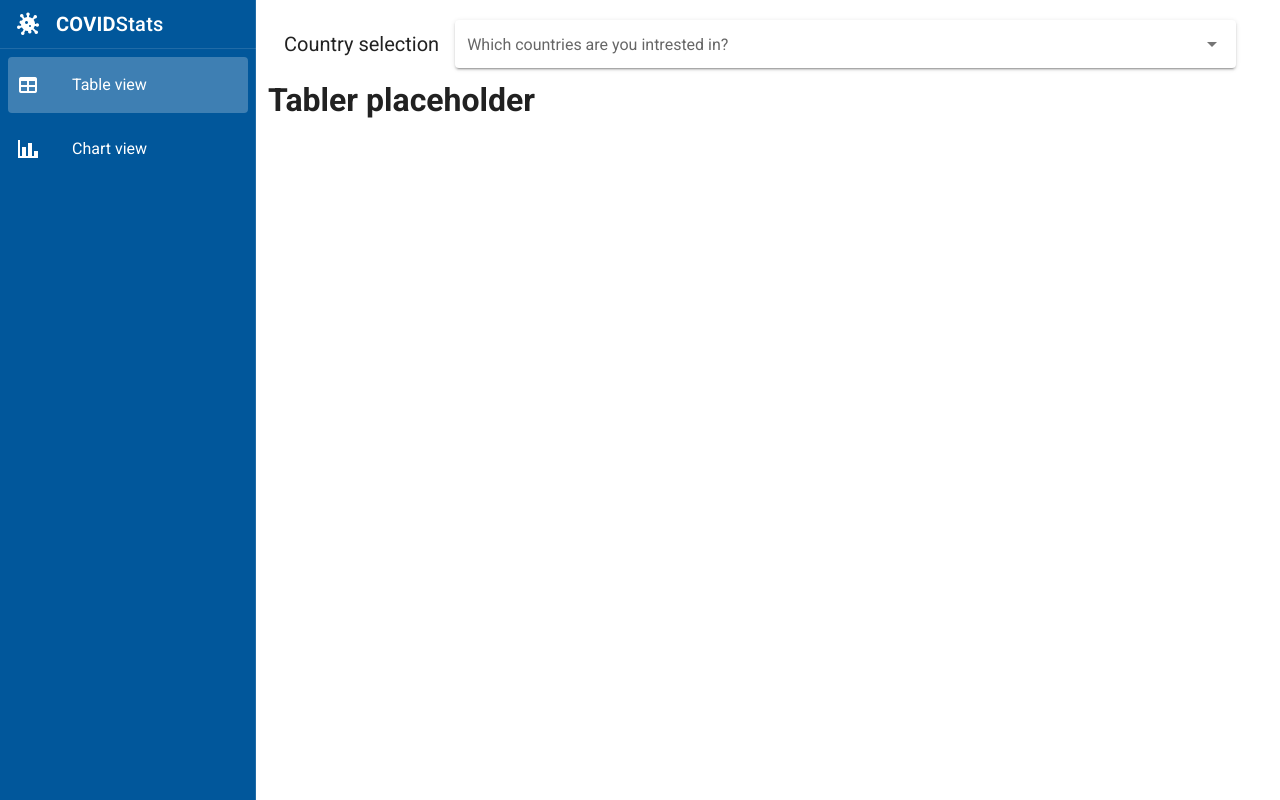
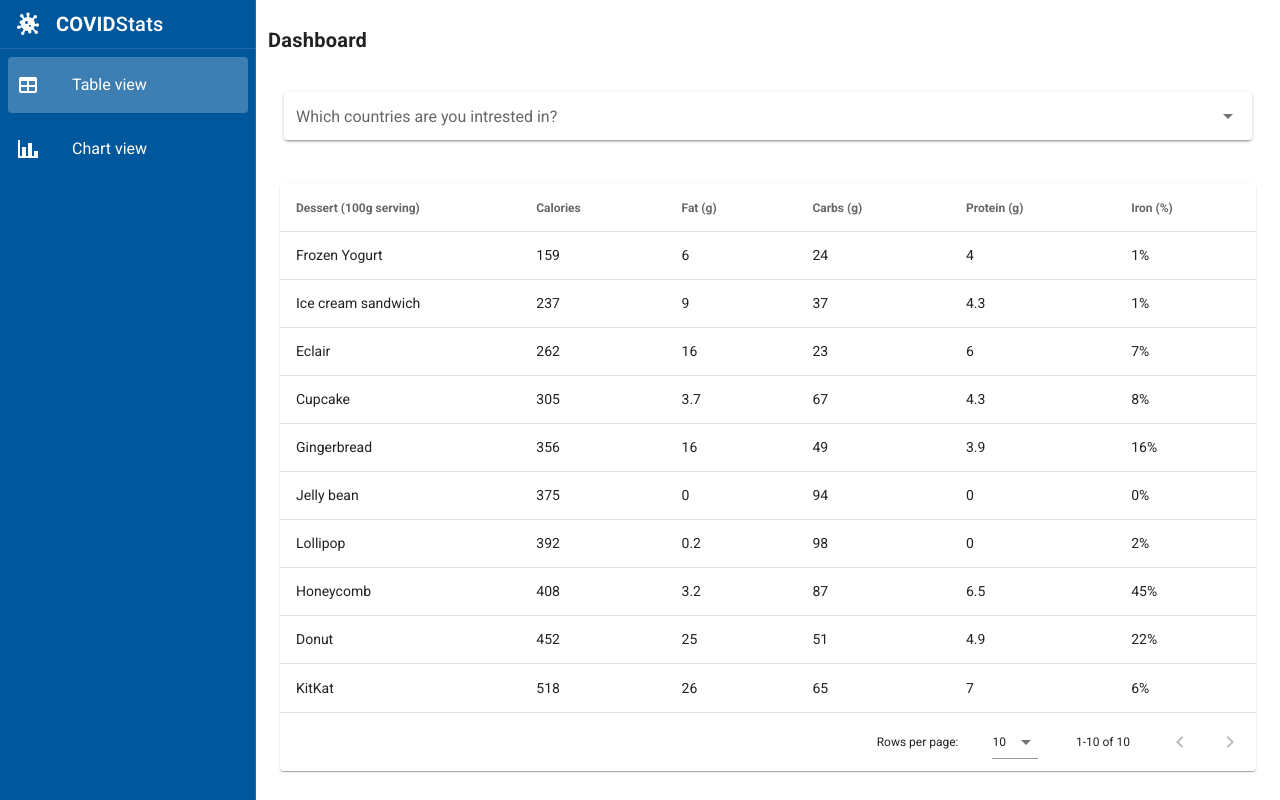
Before and after one commit to igorvukic/covid-stats, a Vue app: page /table in a window 1280 px wide. Built offline with nearby package versions, Linux system fonts and the light colour scheme.

Commit message:
Minor UI changes

```diff
--- a/src/App.vue
+++ b/src/App.vue
@@ -3,6 +3,9 @@
     <Navbar />
     <v-main>
       <v-container>
+        <h1>
+         <span class="title font-weight-bold">Dashboard</span>
+        </h1>
         <Filtering />
         <router-view></router-view>
       </v-container>
--- a/src/components/Filtering.vue
+++ b/src/components/Filtering.vue
@@ -1,15 +1,14 @@
 <template>
   <v-toolbar
   flat
+  class="my-6 mx-0"
   >
-    <v-toolbar-title>Country selection</v-toolbar-title>
     <v-autocomplete
       v-model="select"
       :loading="loading"
       :items="items"
       :search-input.sync="search"
       cache-items
-      class="mx-4"
       hide-no-data
       hide-details
       label="Which countries are you intrested in?"
--- a/src/views/Table.vue
+++ b/src/views/Table.vue
@@ -1,5 +1,112 @@
 <template>
-  <div>
-    <h1>Tabler placeholder</h1>
-  </div>
+<v-container>
+  <v-data-table
+    :headers="headers"
+    :items="desserts"
+    class="elevation-1"
+  ></v-data-table>
+</v-container>
 </template>
+<script>
+  export default {
+    data () {
+      return {
+        headers: [
+          {
+            text: 'Dessert (100g serving)',
+            align: 'start',
+            sortable: false,
+            value: 'name',
+          },
+          { text: 'Calories', value: 'calories' },
+          { text: 'Fat (g)', value: 'fat' },
+          { text: 'Carbs (g)', value: 'carbs' },
+          { text: 'Protein (g)', value: 'protein' },
+          { text: 'Iron (%)', value: 'iron' },
+        ],
+        desserts: [
+          {
+            name: 'Frozen Yogurt',
+            calories: 159,
+            fat: 6.0,
+            carbs: 24,
+            protein: 4.0,
+            iron: '1%',
+          },
+          {
+            name: 'Ice cream sandwich',
+            calories: 237,
+            fat: 9.0,
+            carbs: 37,
+            protein: 4.3,
+            iron: '1%',
+          },
+          {
+            name: 'Eclair',
+            calories: 262,
+            fat: 16.0,
+            carbs: 23,
+            protein: 6.0,
+            iron: '7%',
+          },
+          {
+            name: 'Cupcake',
+            calories: 305,
+            fat: 3.7,
+            carbs: 67,
+            protein: 4.3,
+            iron: '8%',
+          },
+          {
+            name: 'Gingerbread',
+            calories: 356,
+            fat: 16.0,
+            carbs: 49,
+            protein: 3.9,
+            iron: '16%',
+          },
+          {
+            name: 'Jelly bean',
+            calories: 375,
+            fat: 0.0,
+            carbs: 94,
+            protein: 0.0,
+            iron: '0%',
+          },
+          {
+            name: 'Lollipop',
+            calories: 392,
+            fat: 0.2,
+            carbs: 98,
+            protein: 0,
+            iron: '2%',
+          },
+          {
+            name: 'Honeycomb',
+            calories: 408,
+            fat: 3.2,
+            carbs: 87,
+            protein: 6.5,
+            iron: '45%',
+          },
+          {
+            name: 'Donut',
+            calories: 452,
+            fat: 25.0,
+            carbs: 51,
+            protein: 4.9,
+            iron: '22%',
+          },
+          {
+            name: 'KitKat',
+            calories: 518,
+            fat: 26.0,
+            carbs: 65,
+            protein: 7,
+            iron: '6%',
+          },
+        ],
+      }
+    },
+  }
+</script>
```
